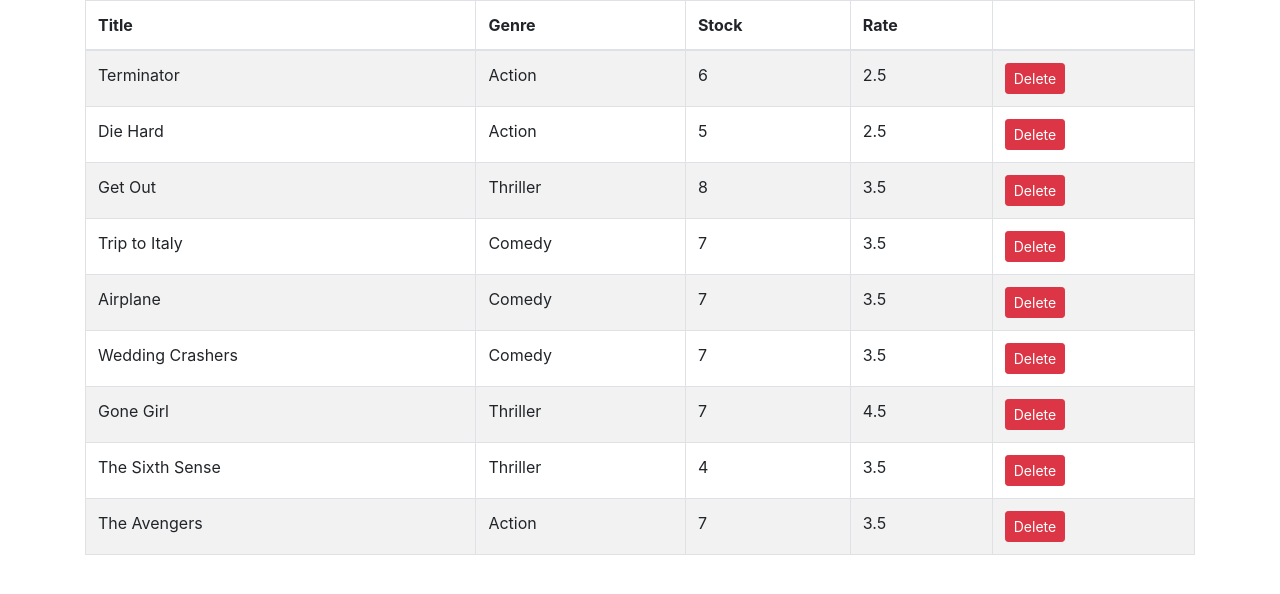
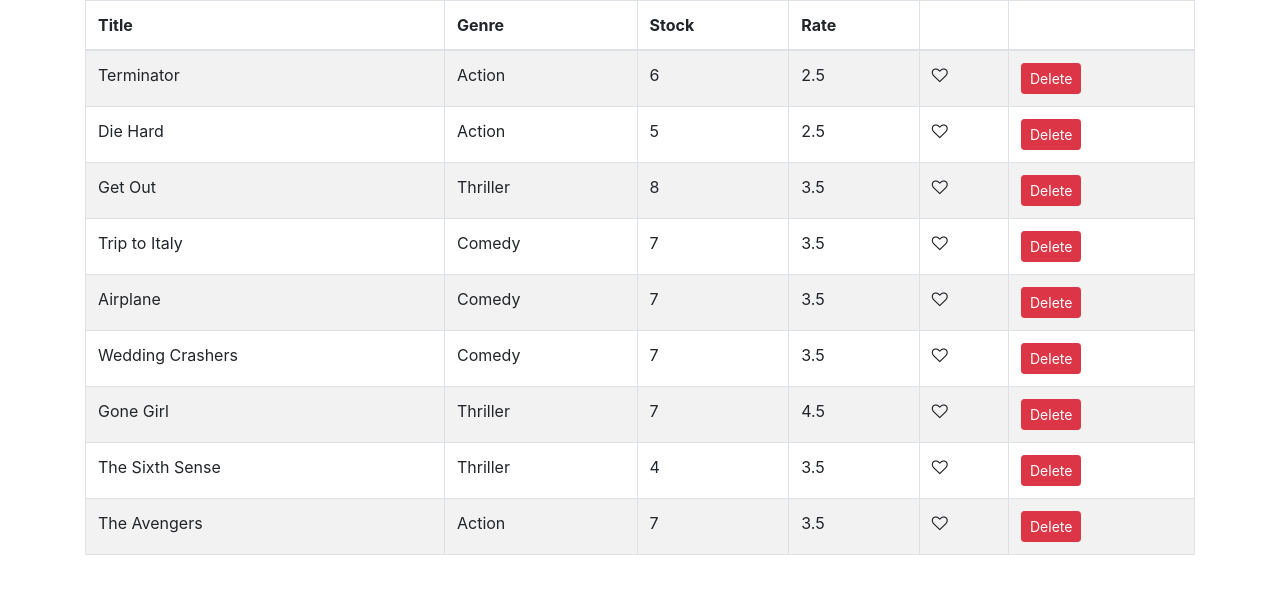
Before and after one commit to rnkoaa/learn-react, a React (Create React App) app in the folder vidly/: page / in a window 1280 px wide. Shown: the top 594 px of the page. Built offline with nearby package versions, Linux system fonts and the light colour scheme.

Commit message:
Like Movies

```diff
--- /dev/null
+++ b/vidly/src/components/common/like.jsx
@@ -0,0 +1,13 @@
+import React from 'react';
+
+const Like = ({liked, onClick}) => {
+    let classes = "fa fa-heart";
+    if(!liked){
+        classes += "-o"
+    }
+    return (
+        <i onClick={onClick} className={classes} aria-hidden="true"></i>
+     );
+}
+
+export default Like;
--- a/vidly/src/components/movies.jsx
+++ b/vidly/src/components/movies.jsx
@@ -1,20 +1,25 @@
 import React, { Component } from 'react';
-import { getMovies, deleteMovie } from '../services/fakeMovieService';
+import { getMovies } from '../services/fakeMovieService';
+import Like from './common/like';
 
 class Movies extends Component {
   state = {
     movies: getMovies()
   };
 
-  //   constructor() {
-  //       super();
-  //       this.setState({ movies: getMovies() });
-  //   }
-
   deleteMovies = movie => {
     const { movies } = this.state;
     const filterdMovies = movies.filter(m => m._id !== movie._id);
     this.setState({ movies: filterdMovies });
+  };
+
+  clickLike = movie => {
+    const movies = [...this.state.movies];
+    const clonedMovie = {...movie};
+    const idx = movies.indexOf(movie);
+    clonedMovie.liked = !movie.liked;
+    movies[idx] = clonedMovie;
+    this.setState({ movies });
   };
 
   render() {
@@ -26,6 +31,7 @@
             <th scope="col">Genre</th>
             <th scope="col">Stock</th>
             <th scope="col">Rate</th>
+            <th scope="col" />
             <th scope="col" />
           </tr>
         </thead>
@@ -48,6 +54,9 @@
             <td>{movie.numberInStock}</td>
             <td>{movie.dailyRentalRate}</td>
             <td>
+              <Like liked={movie.liked} onClick={() => this.clickLike(movie)} />
+            </td>
+            <td>
               <button
                 onClick={() => this.deleteMovies(movie)}
                 className="btn btn-danger btn-sm"
--- a/vidly/src/services/fakeMovieService.js
+++ b/vidly/src/services/fakeMovieService.js
@@ -7,63 +7,72 @@
     genre: { _id: "5b21ca3eeb7f6fbccd471818", name: "Action" },
     numberInStock: 6,
     dailyRentalRate: 2.5,
-    publishDate: "2018-01-03T19:04:28.809Z"
+    publishDate: "2018-01-03T19:04:28.809Z",
+    liked: false
   },
   {
     _id: "5b21ca3eeb7f6fbccd471816",
     title: "Die Hard",
     genre: { _id: "5b21ca3eeb7f6fbccd471818", name: "Action" },
     numberInStock: 5,
-    dailyRentalRate: 2.5
+    dailyRentalRate: 2.5,
+    liked: false
   },
   {
     _id: "5b21ca3eeb7f6fbccd471817",
     title: "Get Out",
     genre: { _id: "5b21ca3eeb7f6fbccd471820", name: "Thriller" },
     numberInStock: 8,
-    dailyRentalRate: 3.5
+    dailyRentalRate: 3.5,
+    liked: false
   },
   {
     _id: "5b21ca3eeb7f6fbccd471819",
     title: "Trip to Italy",
     genre: { _id: "5b21ca3eeb7f6fbccd471814", name: "Comedy" },
     numberInStock: 7,
-    dailyRentalRate: 3.5
+    dailyRentalRate: 3.5,
+    liked: false
   },
   {
     _id: "5b21ca3eeb7f6fbccd47181a",
     title: "Airplane",
     genre: { _id: "5b21ca3eeb7f6fbccd471814", name: "Comedy" },
     numberInStock: 7,
-    dailyRentalRate: 3.5
+    dailyRentalRate: 3.5,
+    liked: false
   },
   {
     _id: "5b21ca3eeb7f6fbccd47181b",
     title: "Wedding Crashers",
     genre: { _id: "5b21ca3eeb7f6fbccd471814", name: "Comedy" },
     numberInStock: 7,
-    dailyRentalRate: 3.5
+    dailyRentalRate: 3.5,
+    liked: false
   },
   {
     _id: "5b21ca3eeb7f6fbccd47181e",
     title: "Gone Girl",
     genre: { _id: "5b21ca3eeb7f6fbccd471820", name: "Thriller" },
     numberInStock: 7,
-    dailyRentalRate: 4.5
+    dailyRentalRate: 4.5,
+    liked: false
   },
   {
     _id: "5b21ca3eeb7f6fbccd47181f",
     title: "The Sixth Sense",
     genre: { _id: "5b21ca3eeb7f6fbccd471820", name: "Thriller" },
     numberInStock: 4,
-    dailyRentalRate: 3.5
+    dailyRentalRate: 3.5,
+    liked: false
   },
   {
     _id: "5b21ca3eeb7f6fbccd471821",
     title: "The Avengers",
     genre: { _id: "5b21ca3eeb7f6fbccd471818", name: "Action" },
     numberInStock: 7,
-    dailyRentalRate: 3.5
+    dailyRentalRate: 3.5,
+    liked: false
   }
 ];
 
```
